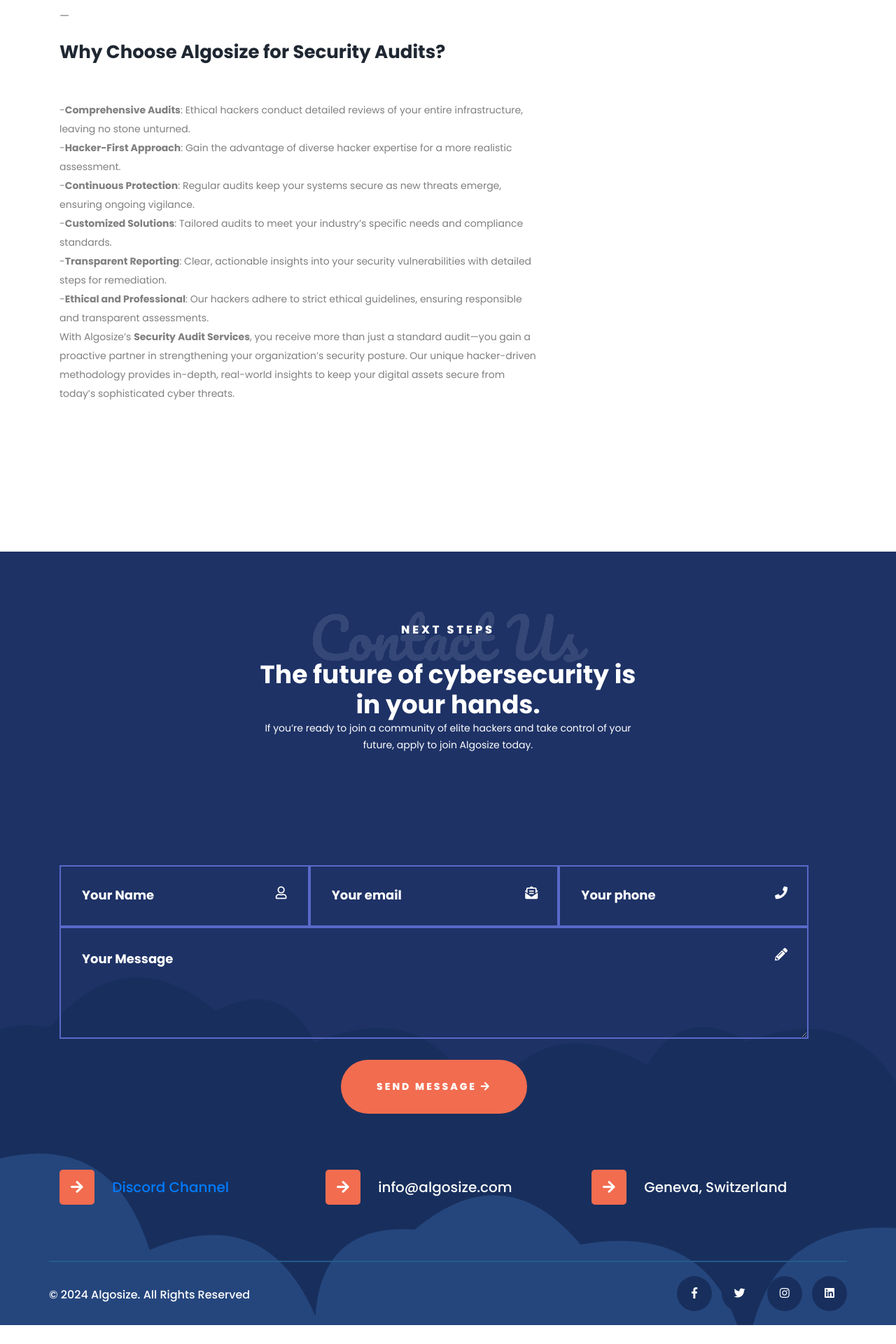
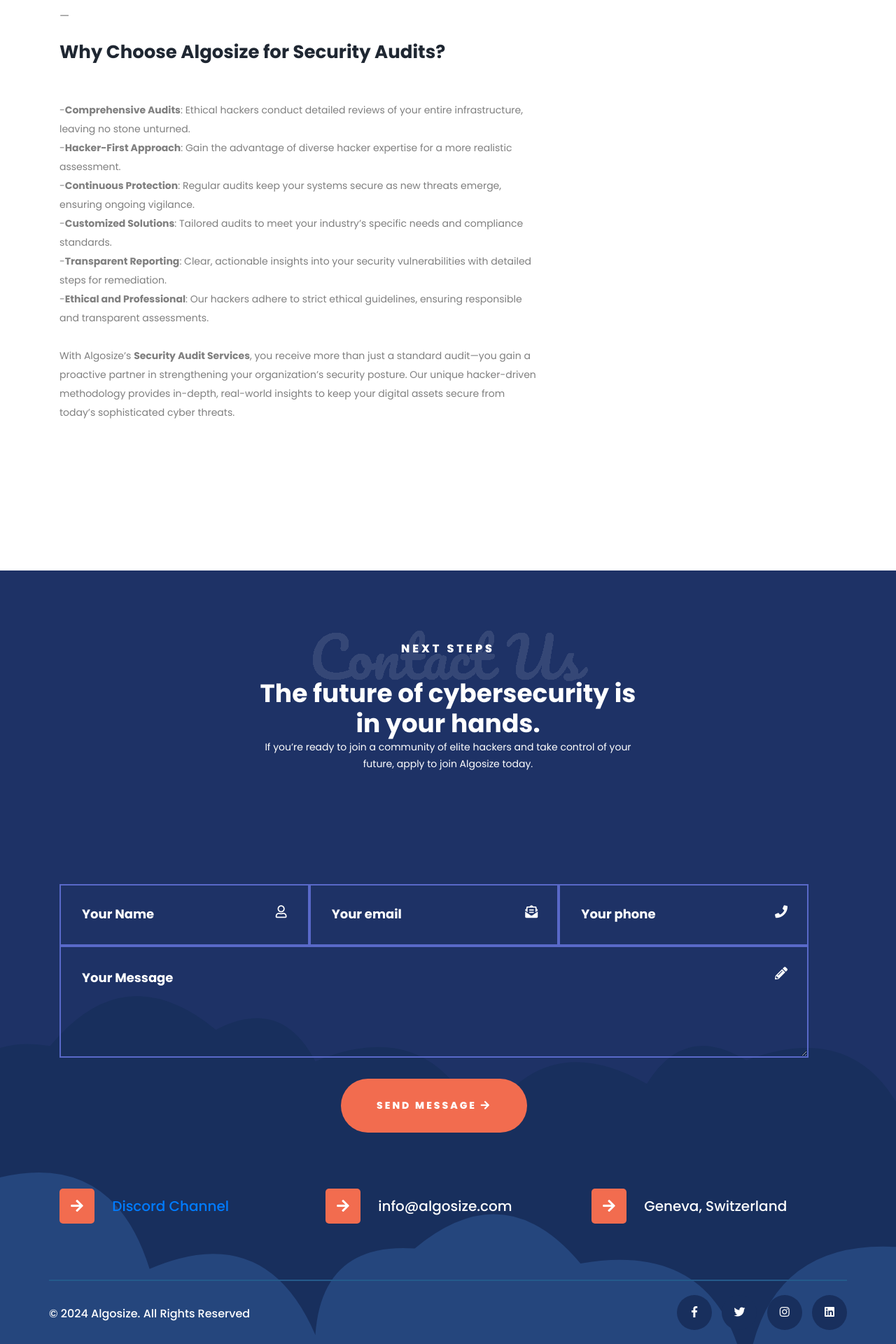
Before and after one commit to AlgoSize/website, a Jekyll site: the page built from _services/Audits.md, in a window 1280 px wide. Shown: the part 3105-5025 px from the top of the page at 70% size. Built offline with Jekyll 4.4.1, drawn with Linux system fonts in a browser that asks for light colours; before the commit the page ends 4998 px from its top, so only the background shows below that.

Commit message:
services

```diff
--- a/_services/Audits.md
+++ b/_services/Audits.md
@@ -91,16 +91,23 @@ We are committed to upholding the highest ethical standards in all our audits. O
 <br/>
 
 -**Comprehensive Audits**: Ethical hackers conduct detailed reviews of your entire infrastructure, leaving no stone unturned.
+<br/>
 
 -**Hacker-First Approach**: Gain the advantage of diverse hacker expertise for a more realistic assessment.
+<br/>
 
 -**Continuous Protection**: Regular audits keep your systems secure as new threats emerge, ensuring ongoing vigilance.
+<br/>
 
 -**Customized Solutions**: Tailored audits to meet your industry's specific needs and compliance standards.
+<br/>
 
 -**Transparent Reporting**: Clear, actionable insights into your security vulnerabilities with detailed steps for remediation.
+<br/>
 
 -**Ethical and Professional**: Our hackers adhere to strict ethical guidelines, ensuring responsible and transparent assessments.
+<br/>
+<br/>
 
 With Algosize's **Security Audit Services**, you receive more than just a standard audit—you gain a proactive partner in strengthening your organization's security posture. Our unique hacker-driven methodology provides in-depth, real-world insights to keep your digital assets secure from today's sophisticated cyber threats.
 <br/>
```
Also changed, not shown: _services/Incident.md (+7 -0 lines).
